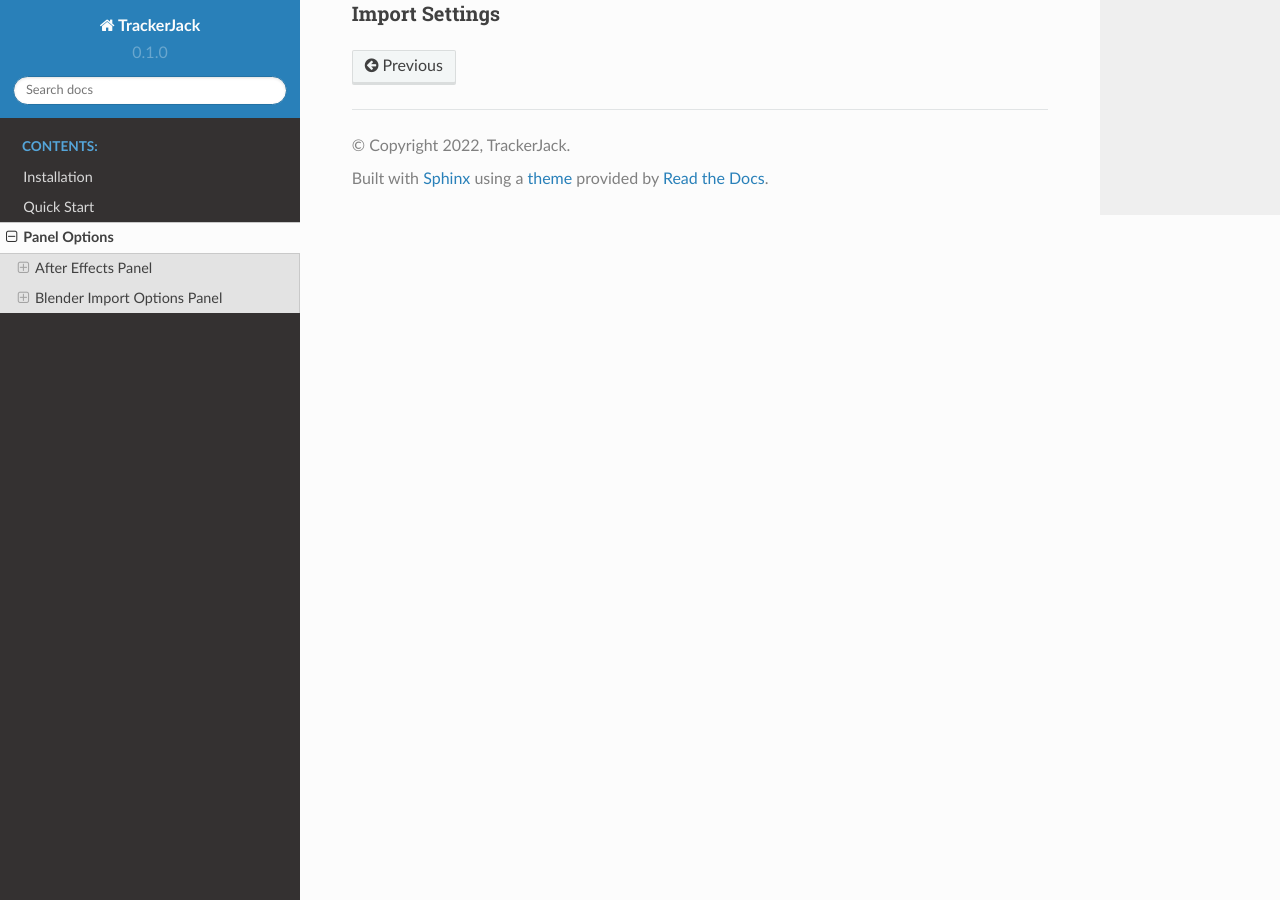
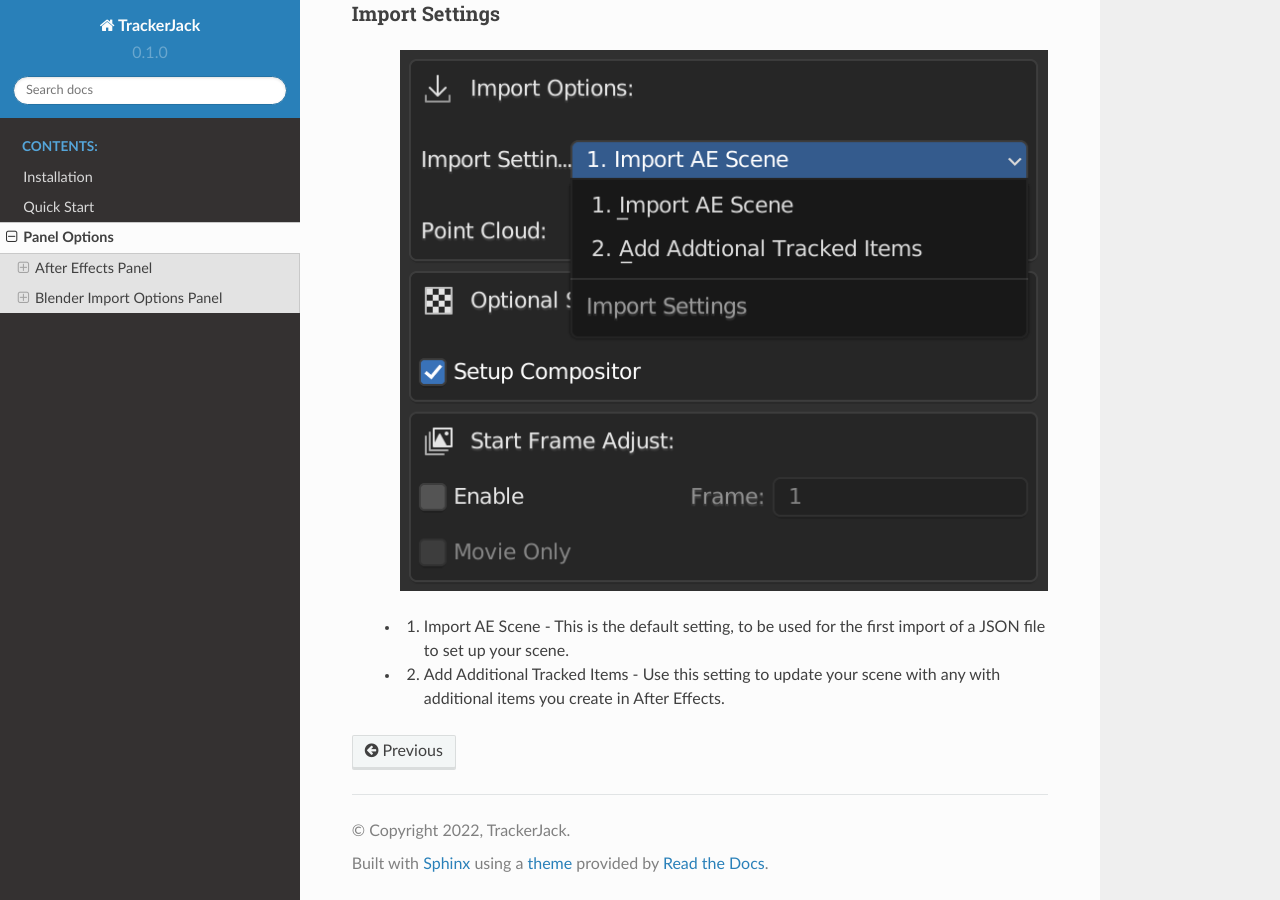
Before and after one commit to halekii/TrackerJack-Tutorial, a Sphinx documentation site: the page built from docs/source/panel_options.rst, in a window 1280 px wide and 900 px high, scrolled down 5688 px. Built offline with Sphinx 7.4.7 and the Read the Docs theme 2.0.0, drawn with Linux system fonts in a browser that asks for light colours; pages that are not in the unit, such as notebooks, are missing from menus.

Commit message:
Update panel_options.rst

```diff
--- a/docs/source/panel_options.rst
+++ b/docs/source/panel_options.rst
@@ -94,3 +94,10 @@
 
 Import Settings
 _________________
+
+    .. image:: images/BP_2_import_settings.png
+        :alt: TrackerJack Import Settings
+
+  * 1. Import AE Scene - This is the default setting, to be used for the first import of a JSON file to set up your scene.
+
+  * 2. Add Additional Tracked Items - Use this setting to update your scene with any with additional items you create in After Effects.
```
